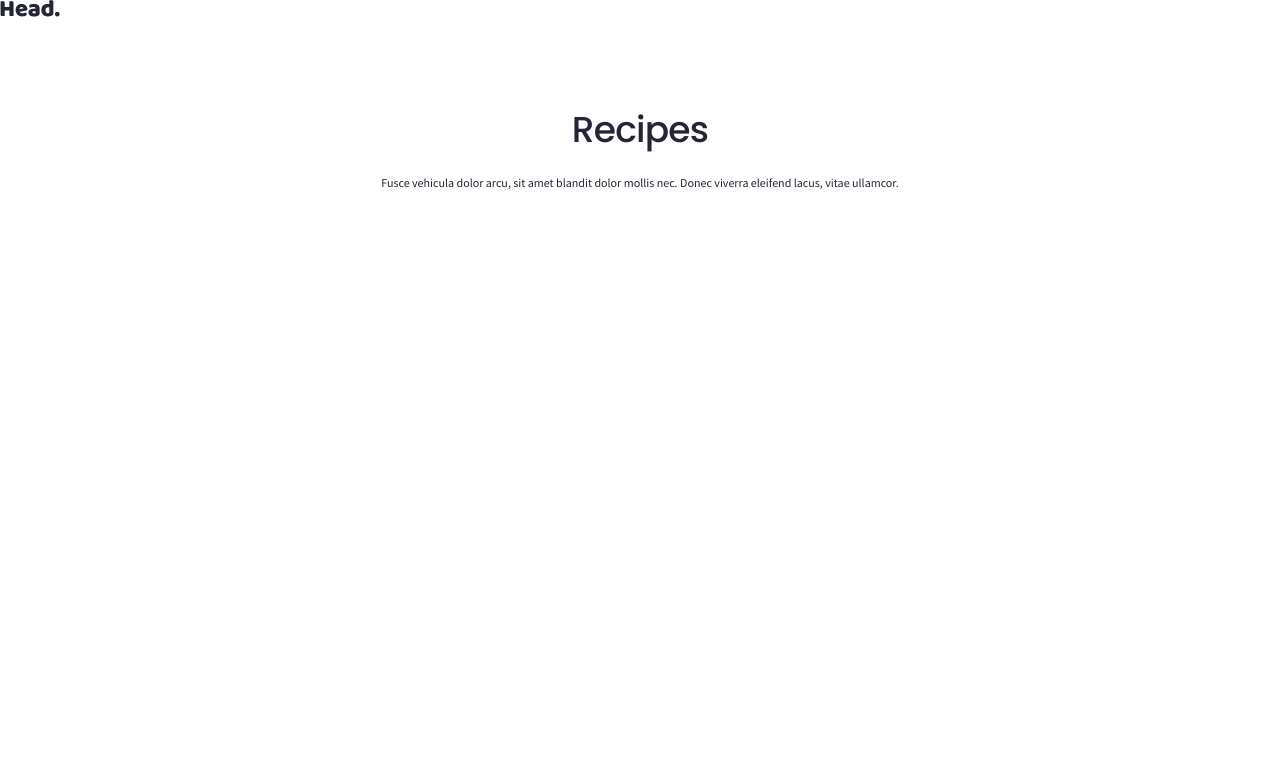
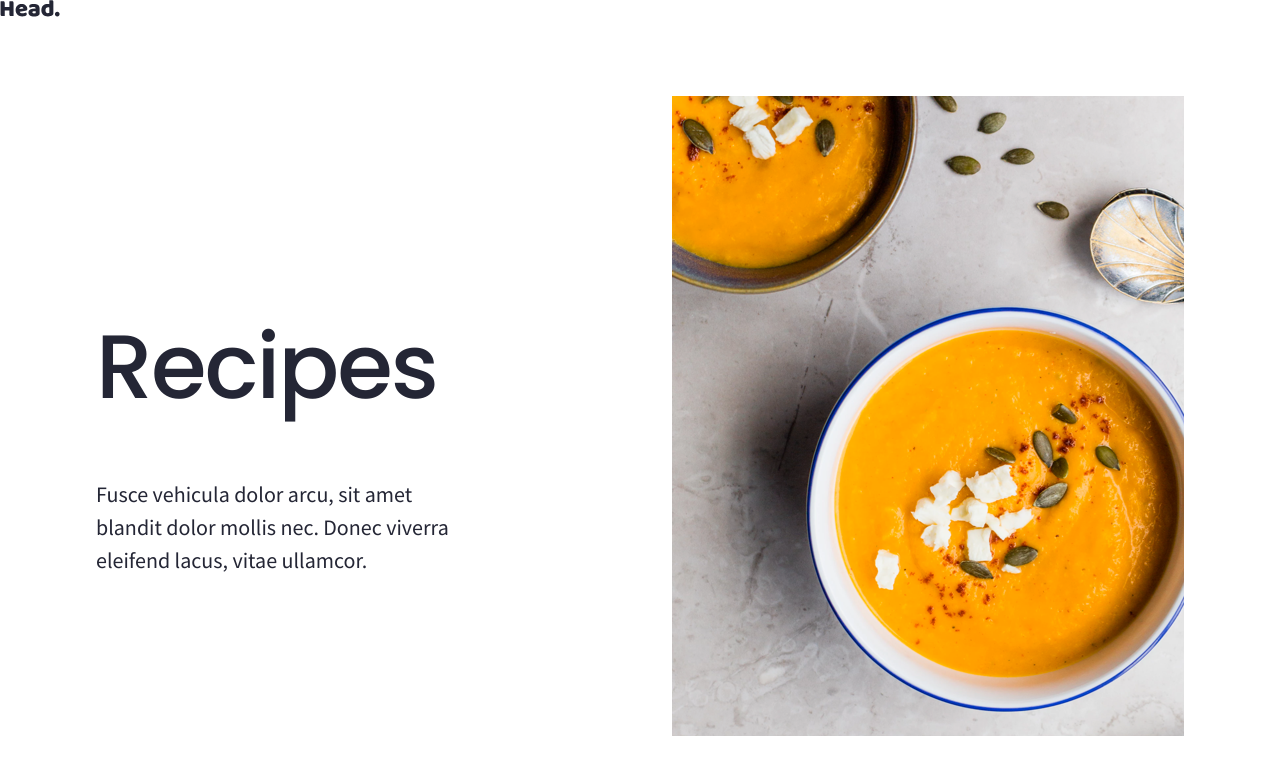
Before and after one commit to agorbacheva-y/Responsive-design, a plain HTML site: page index.html in a window 1280 px wide. Drawn offline with Linux system fonts and the light colour scheme.

Commit message:
@media for desktop

```diff
--- a/styles/index.css
+++ b/styles/index.css
@@ -2,6 +2,29 @@
     padding: 0;
     margin: 0;
     border: 0;
+}
+
+body {
+    height: 100vh;
+}
+
+header {
+    height: 8vh;
+}
+
+main  {
+    display: flex;
+    flex-direction: column;
+}
+
+.main__text {
+    max-width: 66%;
+    min-height: 33vh;
+    margin: 5vh auto;
+    justify-content: flex-end;
+    overflow: hidden;
+    display: flex;
+    flex-direction: column;
 }
 
 h1 {
@@ -27,27 +50,19 @@ p {
     color: #242635;
 }
 
-main  {
-    display: flex;
-    flex-direction: column;
+.main__img {
+    background-image: url("/images/soup-s.png");
+    background-repeat: no-repeat;
+    object-fit: cover;
+    max-width: 80%;
+    width: 100%;
+    min-height: 50vh;
+    margin: auto;
+    display: inline-flex;
+    justify-self: flex-end;
 }
 
-.main__text {
-    max-width: 70%;
-    min-height: 37%;
-    margin: 5% auto;
-
-}
-
-.main__img {
-    background-image: url("/images/soup-s.png");
-    object-fit: cover;
-    max-width: 256px;
-    width: 100%;
-    min-height: 284px;
-    margin: auto;
-}
-
+/* tablet screen */
 @media screen and (min-width:321px) and (max-width: 768px) {
     h1 {
         font-size: 72px;
@@ -68,8 +83,42 @@ main  {
 
     .main__img {
         background-image: url("/images/soup-m.png");
-        max-width: 617px;
-        width: 100%;
-        min-height: 512px;
     }
 }
+
+/* desktop screen */
+@media screen and (min-width:769px) {
+    header {
+        height: 12vh;
+    }
+
+    main  {
+        flex-direction: row;
+    }
+
+    h1 {
+        font-size: 90px;
+        line-height: 102px;
+        /* identical to box height, or 113% */
+        letter-spacing: -2px;
+        text-align: left;
+    }
+
+    p {
+        font-size: 22px;
+        line-height: 33px;
+        /* or 150% */
+        text-align: left;
+    }
+
+    .main__text {
+        max-width: 30%;
+        justify-content: center;
+    }
+
+    .main__img {
+        background-image: url("/images/soup-l.png");
+        max-width: 40%;
+        min-height: 80vh;
+    }
+}
```
